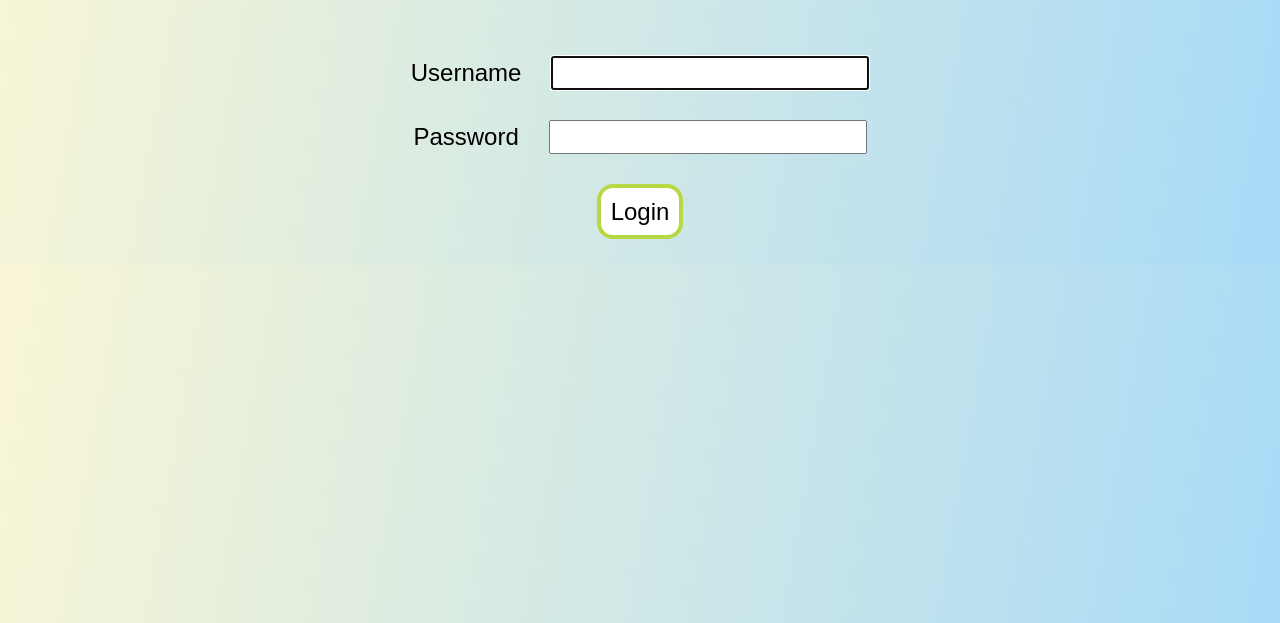
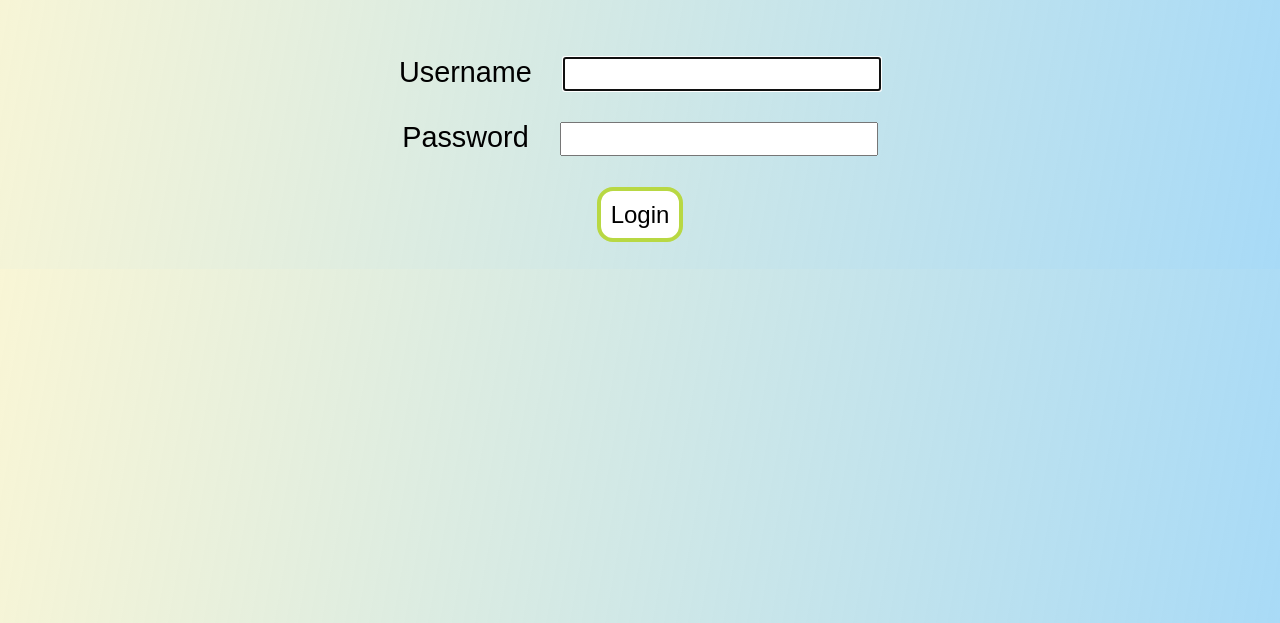
Before and after one commit to thinkful-ei-heron/spaced-repetition-client-heesu-wesley-zayar, a React app: page /login in a window 1280 px wide. Shown: the part 177-800 px from the top of the page. Built offline with nearby package versions, Linux system fonts and the light colour scheme; a web font is replaced by a local one.

Commit message:
css designs change

```diff
--- a/src/components/Form/Form.css
+++ b/src/components/Form/Form.css
@@ -1,5 +1,5 @@
 Form {
-  font-size: 1.5rem;
+  font-size: 1.8rem;
   padding: 0.7rem;
   align-content: center;
   margin: 0 auto;
@@ -18,6 +18,6 @@ Label {
 
 @media screen and (min-width: 1025px) {
   Form {
-    max-width: 48rem;
+    max-width: 50rem;
   }
 }
--- a/src/components/Learning/Learning.css
+++ b/src/components/Learning/Learning.css
@@ -9,6 +9,7 @@
 
 .GuessForm {
   background-color: whitesmoke;
+  border: 0.1rem solid gray;
   margin: 0 auto;
   padding: 2rem;
 }
```
